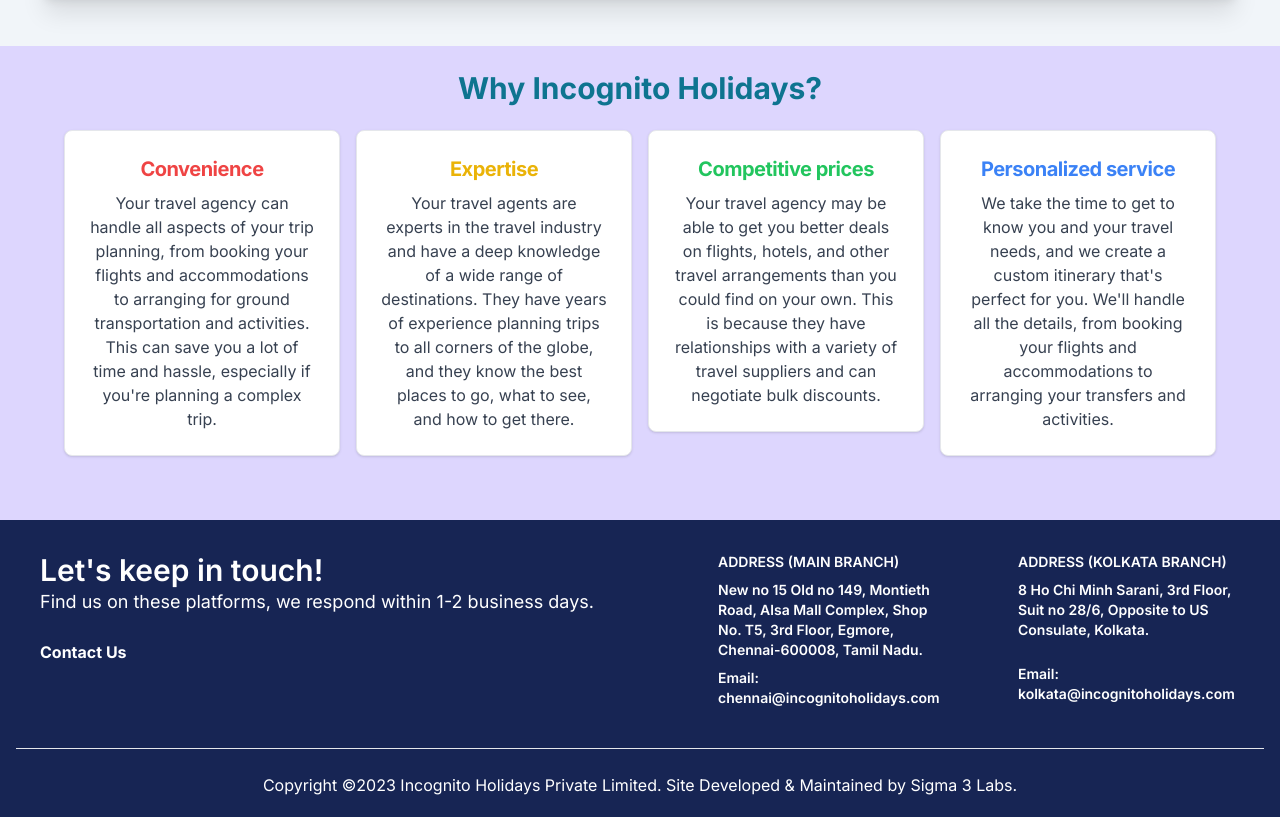
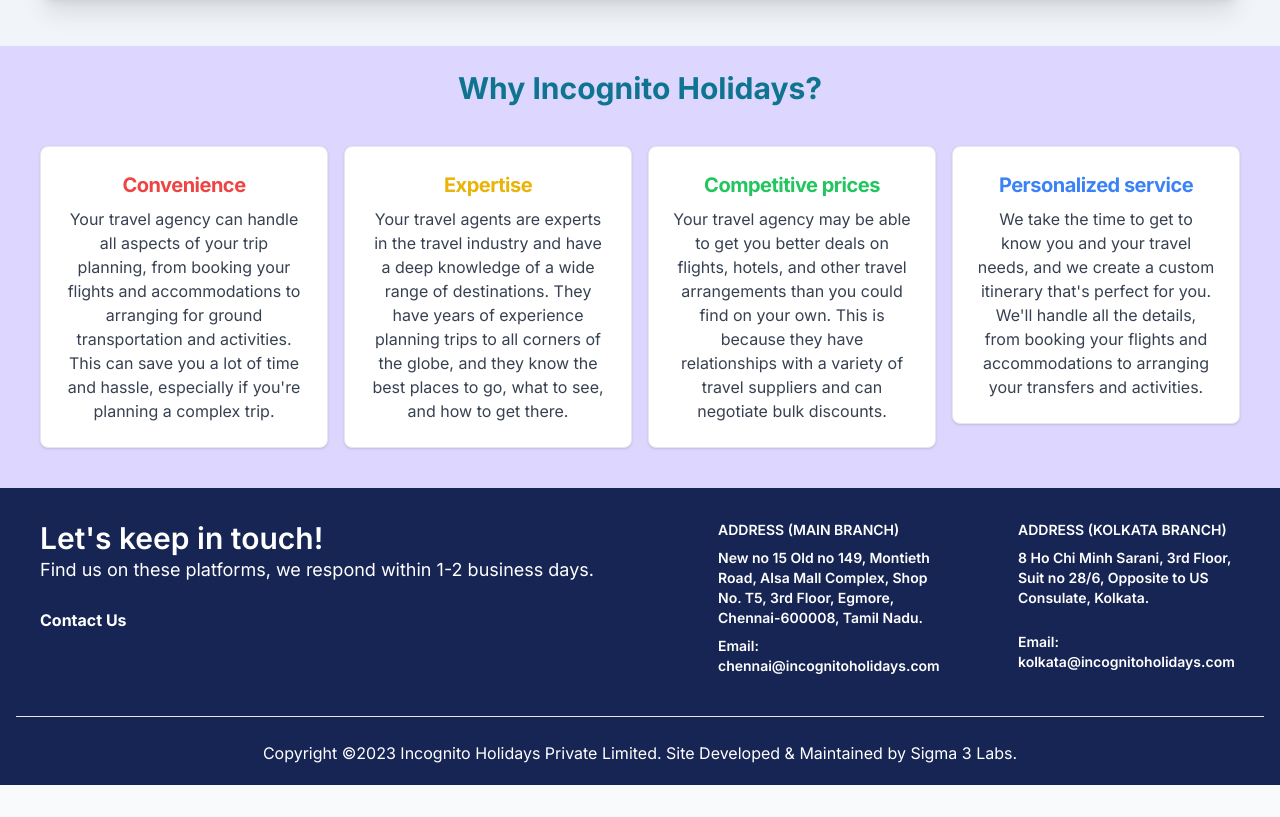
Before and after one commit to Incognito-Holidays/web, a Next.js app: page / in a window 1280 px wide. Shown: the part 2745-3562 px from the top of the page. After the commit the page ends 3530 px from the top, so only its background shows below. Built offline with nearby package versions, Linux system fonts and the light colour scheme.

Commit message:
feat: whychooseus style update

```diff
--- a/src/components/whychose.tsx
+++ b/src/components/whychose.tsx
@@ -1,11 +1,11 @@
 /* eslint-disable react/no-unescaped-entities */
 const Whychose: React.FC = () => {
   return (
-    <div className='h-auto bg-violet-200 '>
+    <div className='bg-violet-200 '>
       <div className='pl-16 pr-16 pt-6 text-center text-3xl font-bold text-cyan-700 '>
         Why Incognito Holidays?
       </div>
-      <div className='grid h-auto grid-cols-4 gap-4 rounded-xl pb-16 pl-16 pr-16 pt-6'>
+      <div className='grid h-full gap-4 rounded-lg text-center sm:grid-cols-2 md:grid-cols-4 lg:p-10'>
         <div>
           <a
             href='#'
```
